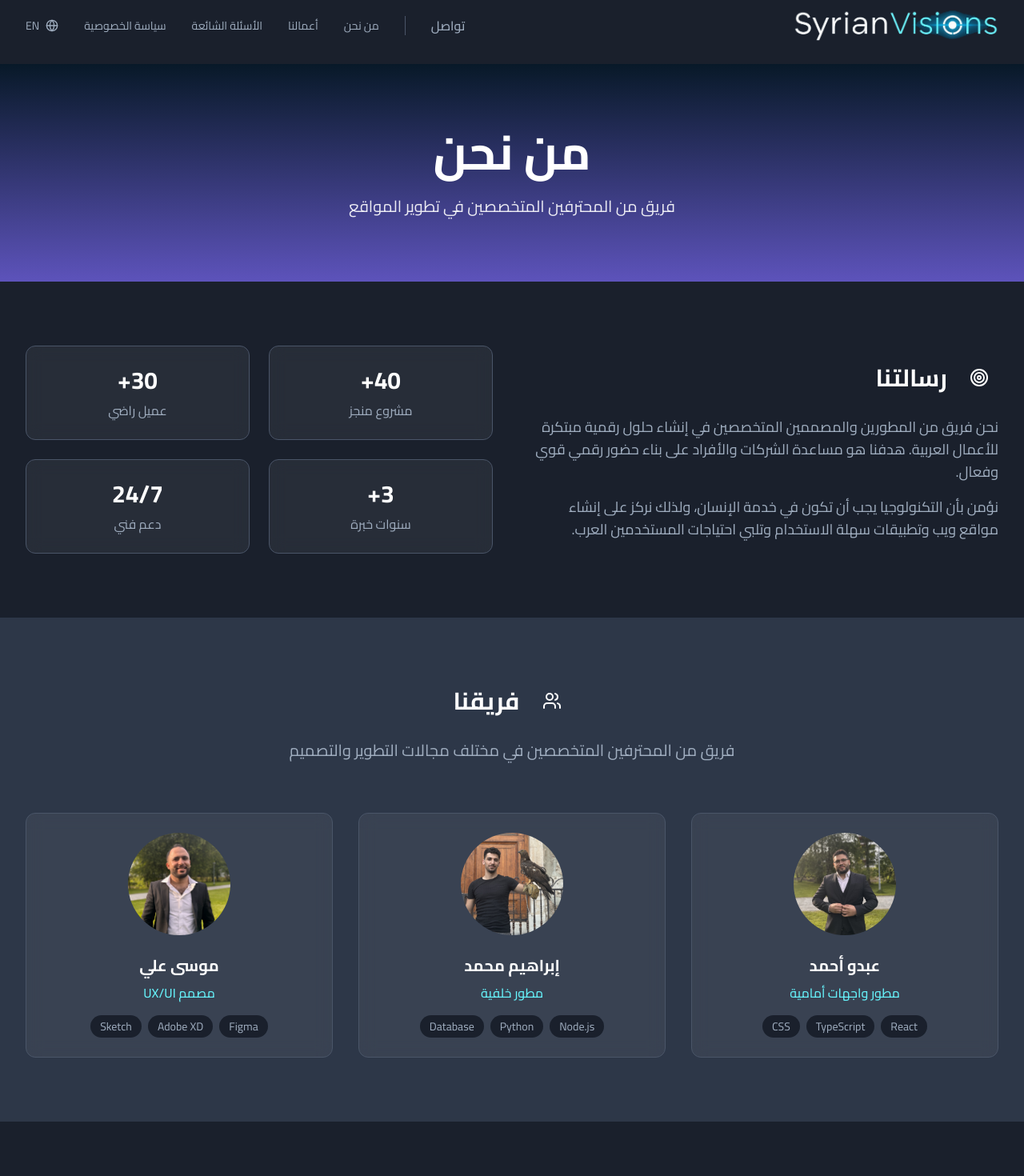
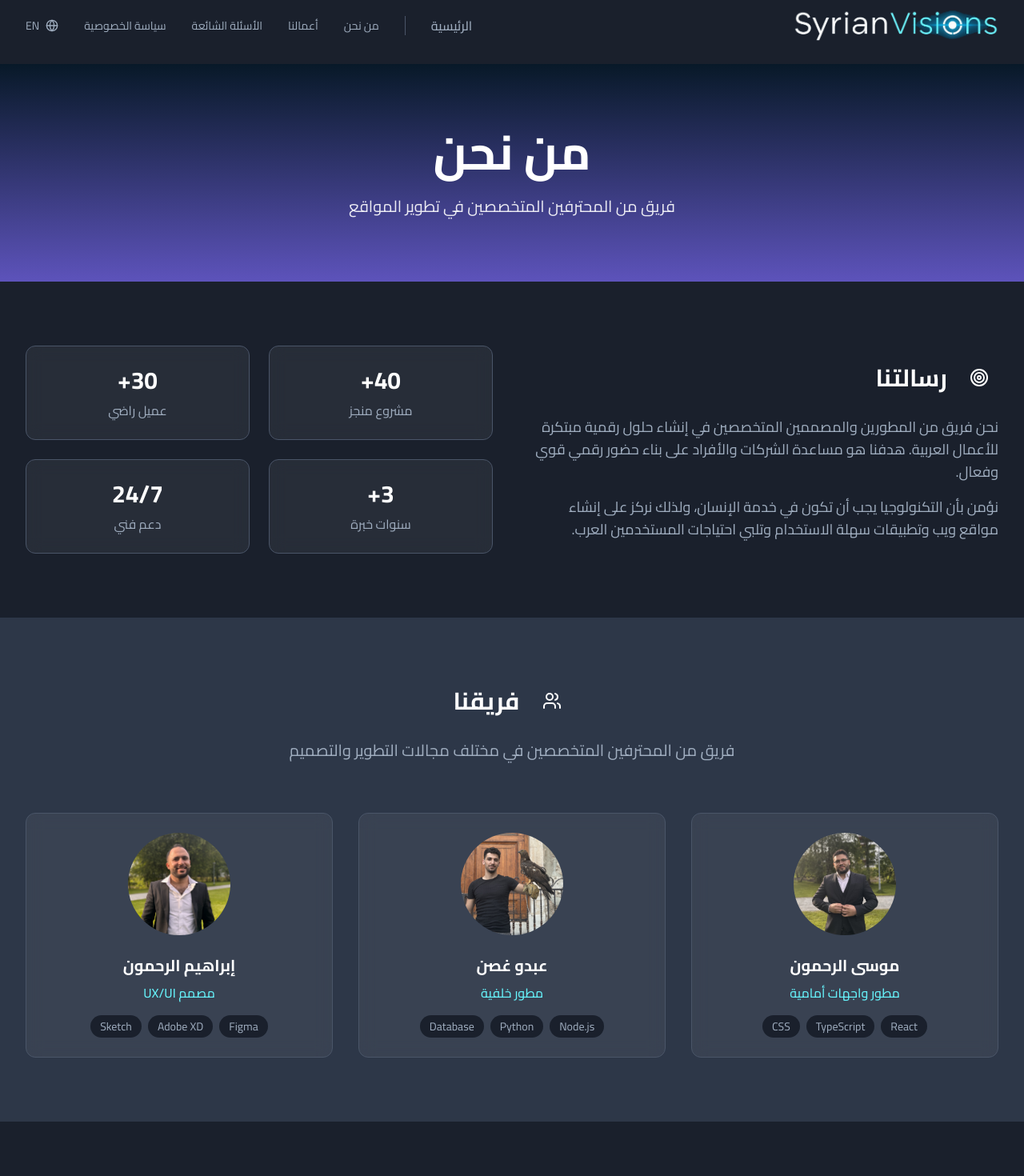
Before and after one commit to Abode1919/React_SyrianVisions, a React (Vite) app: page /about in a window 1280 px wide. Shown: the top 1470 px of the page at 80% size. Built offline with nearby package versions, Linux system fonts and the light colour scheme.

Commit message:
jajajaja

```diff
--- a/src/App.tsx
+++ b/src/App.tsx
@@ -1,5 +1,6 @@
-import React, { useState, useEffect } from 'react';
-import { BrowserRouter as Router, Routes, Route, Navigate } from 'react-router-dom';
+import React from 'react';
+import { BrowserRouter as Router, Routes, Route, Navigate, useLocation } from 'react-router-dom';
+import { AnimatePresence } from 'framer-motion';
 import Header from './components/Header';
 import Footer from './components/Footer';
 import HomePage from './pages/HomePage';
@@ -7,25 +8,35 @@ import AboutUsPage from './pages/AboutUsPage';
 import WorkPage from './pages/WorkPage';
 import FaqPage from './pages/FaqPage';
 import PrivacyPolicyPage from './pages/PrivacyPolicyPage';
+import PageWrapper from './components/anim/PageWrapper';
+import ScrollToTop from './components/anim/ScrollToTop';
 import { LanguageProvider } from './context/LanguageContext';
 import './App.css';
+
+function AnimatedRoutes() {
+  const location = useLocation();
+  return (
+    <AnimatePresence mode="wait">
+      <Routes location={location} key={location.pathname}>
+        <Route path="/" element={<PageWrapper><HomePage /></PageWrapper>} />
+        <Route path="/about" element={<PageWrapper><AboutUsPage /></PageWrapper>} />
+        <Route path="/work" element={<PageWrapper><WorkPage /></PageWrapper>} />
+        <Route path="/faq" element={<PageWrapper><FaqPage /></PageWrapper>} />
+        <Route path="/privacy" element={<PageWrapper><PrivacyPolicyPage /></PageWrapper>} />
+        <Route path="*" element={<Navigate to="/" replace />} />
+      </Routes>
+    </AnimatePresence>
+  );
+}
 
 function App() {
   return (
     <LanguageProvider>
       <Router>
+        <ScrollToTop />
         <div className="min-h-screen bg-primary text-text-color">
           <Header />
-          <main>
-            <Routes>
-              <Route path="/" element={<HomePage />} />
-              <Route path="/about" element={<AboutUsPage />} />
-              <Route path="/work" element={<WorkPage />} />
-              <Route path="/faq" element={<FaqPage />} />
-              <Route path="/privacy" element={<PrivacyPolicyPage />} />
-              <Route path="*" element={<Navigate to="/" replace />} />
-            </Routes>
-          </main>
+          <AnimatedRoutes />
           <Footer />
         </div>
       </Router>
--- a/src/components/Header.tsx
+++ b/src/components/Header.tsx
@@ -36,7 +36,7 @@ const Header: React.FC = () => {
     { key: 'services', href: '#services', action: () => scrollToSection('services') },
     { key: 'work', href: '#work', action: () => scrollToSection('work') },
     { key: 'pricing', href: '#pricing', action: () => scrollToSection('pricing') }, */
-    { key: 'contact', href: '#contact', action: () => scrollToSection('contact') }
+    { key: 'home', href: '#hero', action: () => scrollToSection('hero') }
   ];
 
   const secondaryLinks = [
--- /dev/null
+++ b/src/components/anim/PageWrapper.tsx
@@ -0,0 +1,15 @@
+import { motion } from "framer-motion";
+
+export default function PageWrapper({ children }: { children: React.ReactNode }) {
+  return (
+    <motion.main
+      initial={{ opacity: 0, y: 16 }}
+      animate={{ opacity: 1, y: 0 }}
+      exit={{ opacity: 0, y: -16 }}
+      transition={{ duration: 0.28, ease: "easeOut" }}
+      className="min-h-screen"
+    >
+      {children}
+    </motion.main>
+  );
+}
--- /dev/null
+++ b/src/components/anim/ScrollToTop.tsx
@@ -0,0 +1,13 @@
+// src/components/ScrollToTop.tsx
+import { useEffect } from "react";
+import { useLocation } from "react-router-dom";
+
+export default function ScrollToTop() {
+  const { pathname } = useLocation();
+
+  useEffect(() => {
+    window.scrollTo({ top: 0, behavior: "smooth" });
+  }, [pathname]);
+
+  return null;
+}
--- a/src/components/sections/ContactSection.tsx
+++ b/src/components/sections/ContactSection.tsx
@@ -95,8 +95,8 @@ const ContactSection: React.FC = () => {
     {
       icon: Mail,
       title: isRTL ? 'البريد الإلكتروني' : 'Email',
-      value: 'info@syrianvisions.com',
-      link: 'mailto:info@syrianvisions.com'
+      value: 'support@syrianvisions.com',
+      link: 'mailto:support@syrianvisions.com'
     },
     {
       icon: Phone,
--- a/src/pages/AboutUsPage.tsx
+++ b/src/pages/AboutUsPage.tsx
@@ -10,24 +10,24 @@ const AboutUsPage: React.FC = () => {
 
   const team = [
     {
-      name: 'عبدو أحمد',
-      nameEn: 'Abdo Ahmed',
+      name: 'موسى الرحمون',
+      nameEn: 'Moussa Elrahmoun',
       role: 'مطور واجهات أمامية',
       roleEn: 'Frontend Developer',
       image: "src/pictures/moussa.jpeg",
       skills: ['React', 'TypeScript', 'CSS']
     },
     {
-      name: 'إبراهيم محمد',
-      nameEn: 'Ibrahim Mohammed',
+      name: 'عبدو غصن',
+      nameEn: 'Abdo Ghosn',
       role: 'مطور خلفية',
       roleEn: 'Backend Developer',
       image: "src/pictures/abdo.jpeg",
       skills: ['Node.js', 'Python', 'Database']
     },
     {
-      name: 'موسى علي',
-      nameEn: 'Moussa Ali',
+      name: 'إبراهيم الرحمون ',
+      nameEn: 'Ibrahim Elrahmoun',
       role: 'مصمم UX/UI',
       roleEn: 'UX/UI Designer',
       image: "src/pictures/ibrahim.jpeg",
```
